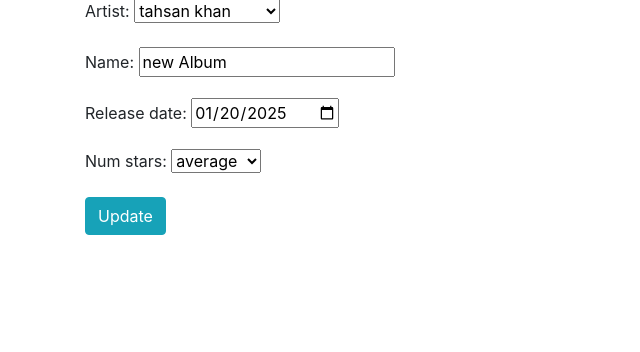
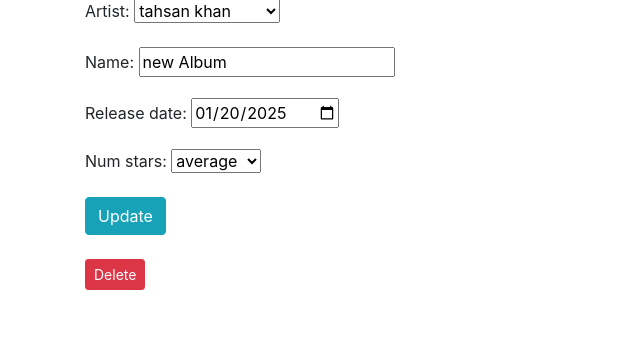
Before and after one commit to Mohabbatridoy/new-djnago-project, a Django app: page /edit_album/1/ in a window 1280 px wide. Shown: the part 94-446 px from the top of the page, without its empty margins (0-640 px from the left). Run offline with Django 5.2, Linux system fonts and the light colour scheme; data comes from the database, SQL or seed files in the repository.

Commit message:
add delete album feature

```diff
--- a/an_project/appn1/urls.py
+++ b/an_project/appn1/urls.py
@@ -12,4 +12,5 @@ urlpatterns = [
     path('musician_form/', views.Musician_form, name="musician_form"),
     path('edit_artist/<int:artist_id>/', views.Edit_Artist, name="edit_artist"),
     path('edit_album/<int:album_id>/', views.edit_album, name="edit_album"),
+    path('delete_album/<int:album_id>/', views.delete_album, name="delete_album"),
 ]
--- a/an_project/appn1/views.py
+++ b/an_project/appn1/views.py
@@ -74,6 +74,7 @@ def Edit_Artist(request, artist_id):
             form.save(commit=True)
             return Album_list(request, artist_id)
 
+
     diction = {
         'form':form,
     }
@@ -83,15 +84,26 @@ def Edit_Artist(request, artist_id):
 def edit_album(request, album_id):
     album_info = models.Album.objects.get(pk=album_id)
     form = forms.AlbumForm(instance=album_info)
+    diction = {
+        'form': form,
+        'album_id':album_id,
+    }
 
     if request.method == "POST":
         form = forms.AlbumForm(request.POST, instance=album_info)
 
         if form.is_valid():
             form.save(commit=True)
+            diction.update({'success_text':'Successfully Album updated'})
 
-    diction = {
-        'form': form
-    }
+
 
     return render(request, 'appn1/edit_album.html', context=diction)
+
+
+def delete_album(request, album_id):
+    artist = models.Album.objects.get(pk=album_id).delete()
+    diction = {
+        'delete_text':'successfylly deleted the album!',
+    }
+    return render(request, 'appn1/delete_album.html', context=diction)
--- /dev/null
+++ b/an_project/templates/appn1/delete_album.html
@@ -0,0 +1,6 @@
+{% extends 'appn1/base.html' %}
+{% block content %}
+<div class="alert alert-danger">
+    {{ delete_text }}
+</div>
+{% endblock %}
--- a/an_project/templates/appn1/edit_album.html
+++ b/an_project/templates/appn1/edit_album.html
@@ -1,9 +1,14 @@
 {% extends 'appn1/base.html' %}
 {% block content %}
+{% if success_text %}
+<div class="alert alert-success">{{ success_text }}</div>
+{% endif %}
 <h4>Update the Album</h4>
 <form method="POST">
     {{ form.as_p }}
     {% csrf_token %}
     <input type="submit" name="" id="" value="Update" class="btn btn-info">
 </form>
+<br>
+<a href="{% url 'appn1:delete_album' album_id %}" class="btn btn-danger btn-sm" onclick="return confirm('Are you Sure?')">Delete</a>
 {% endblock %}
```
